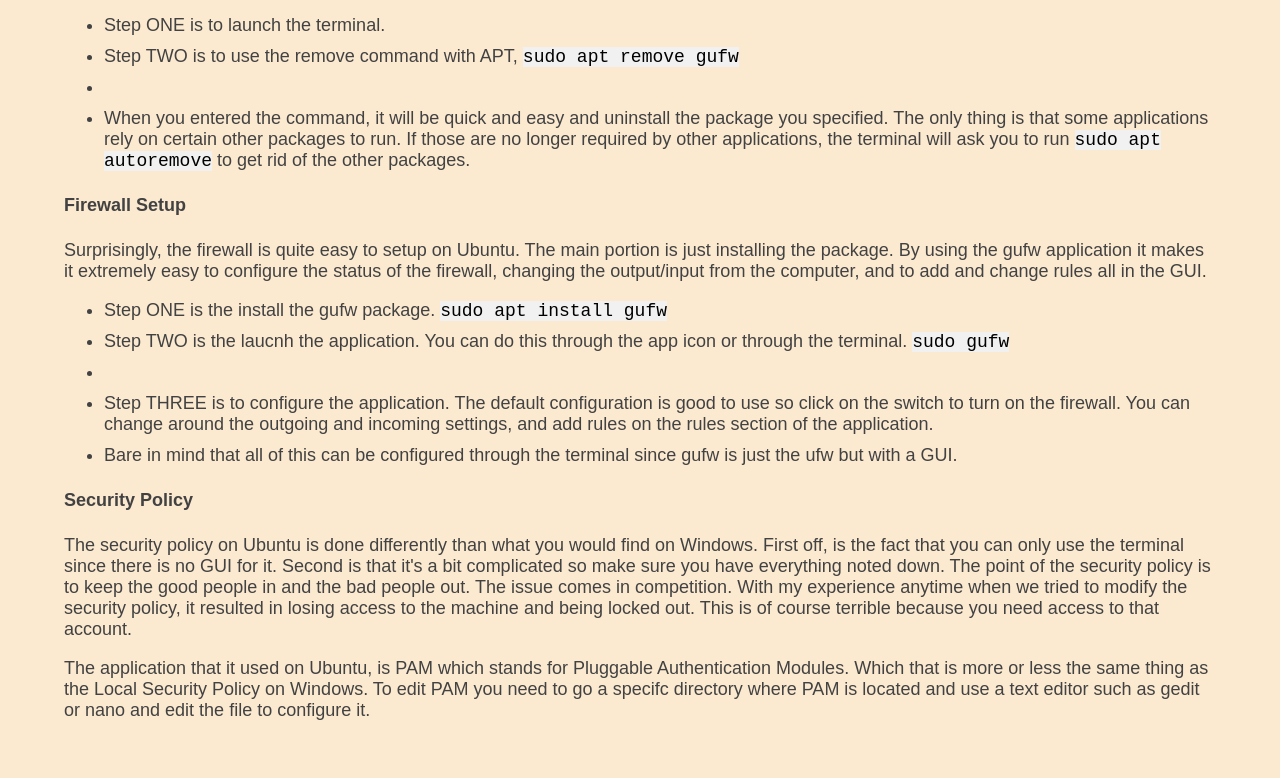
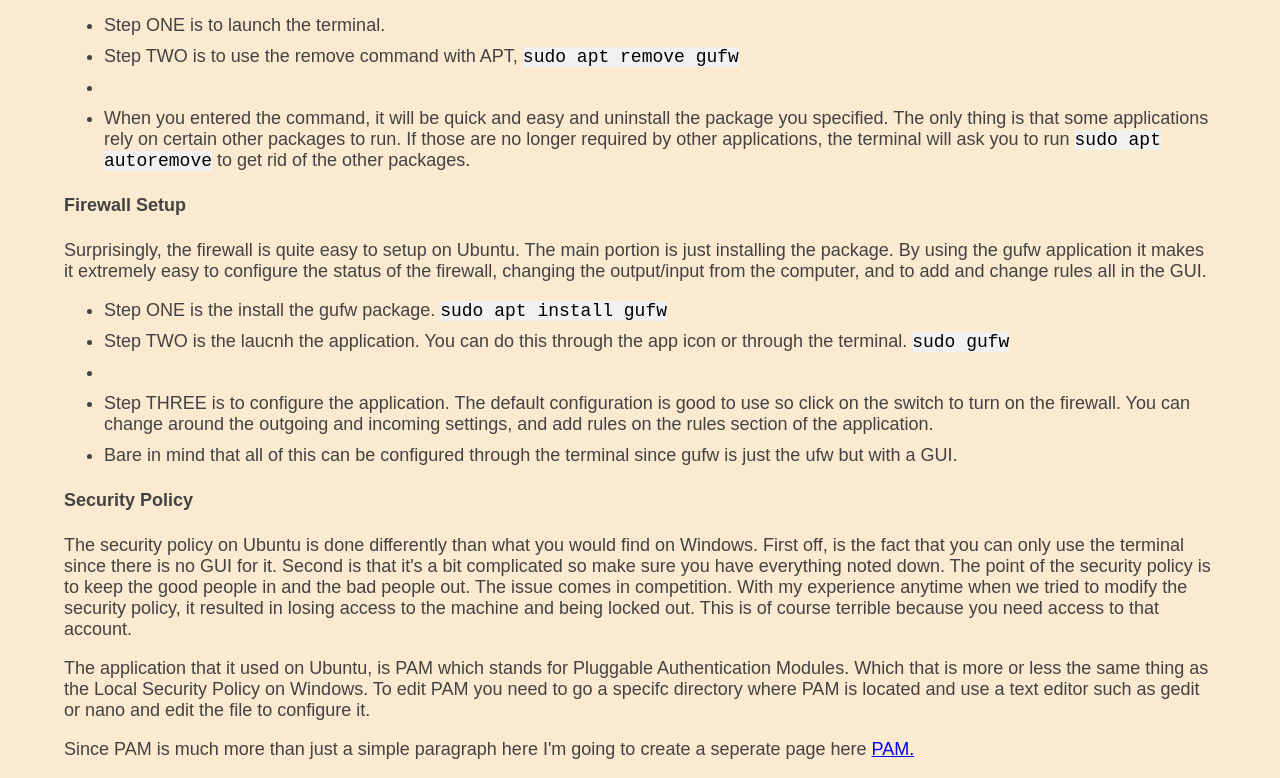
Before and after one commit to pi-adv/pi-adv.github.io, a plain HTML site: page Chapters/Chapter_3_Working_With_Ubuntu.html in a window 1280 px wide. Shown: the part 2350-3128 px from the top of the page. Before the commit the page ends 3089 px from the top, so only its background shows below. Drawn offline with Linux system fonts and the light colour scheme.

Commit message:
added new PAM section
PAM was too much for one page, will have its own page.

```diff
--- a/Chapters/Chapter_3_Working_With_Ubuntu.html
+++ b/Chapters/Chapter_3_Working_With_Ubuntu.html
@@ -154,6 +154,6 @@
 	<p>The application that it used on Ubuntu, is PAM which stands for Pluggable Authentication Modules. Which that is more or less
 		the same thing as the Local Security Policy on Windows. To edit PAM you need to go a specifc directory where PAM is located
 		and use a text editor such as gedit or nano and edit the file to configure it.</p>
-
+	<p>Since PAM is much more than just a simple paragraph here I'm going to create a seperate page here <a href="PAM.html">PAM.</a></p>
 </body>
 </html>
```
